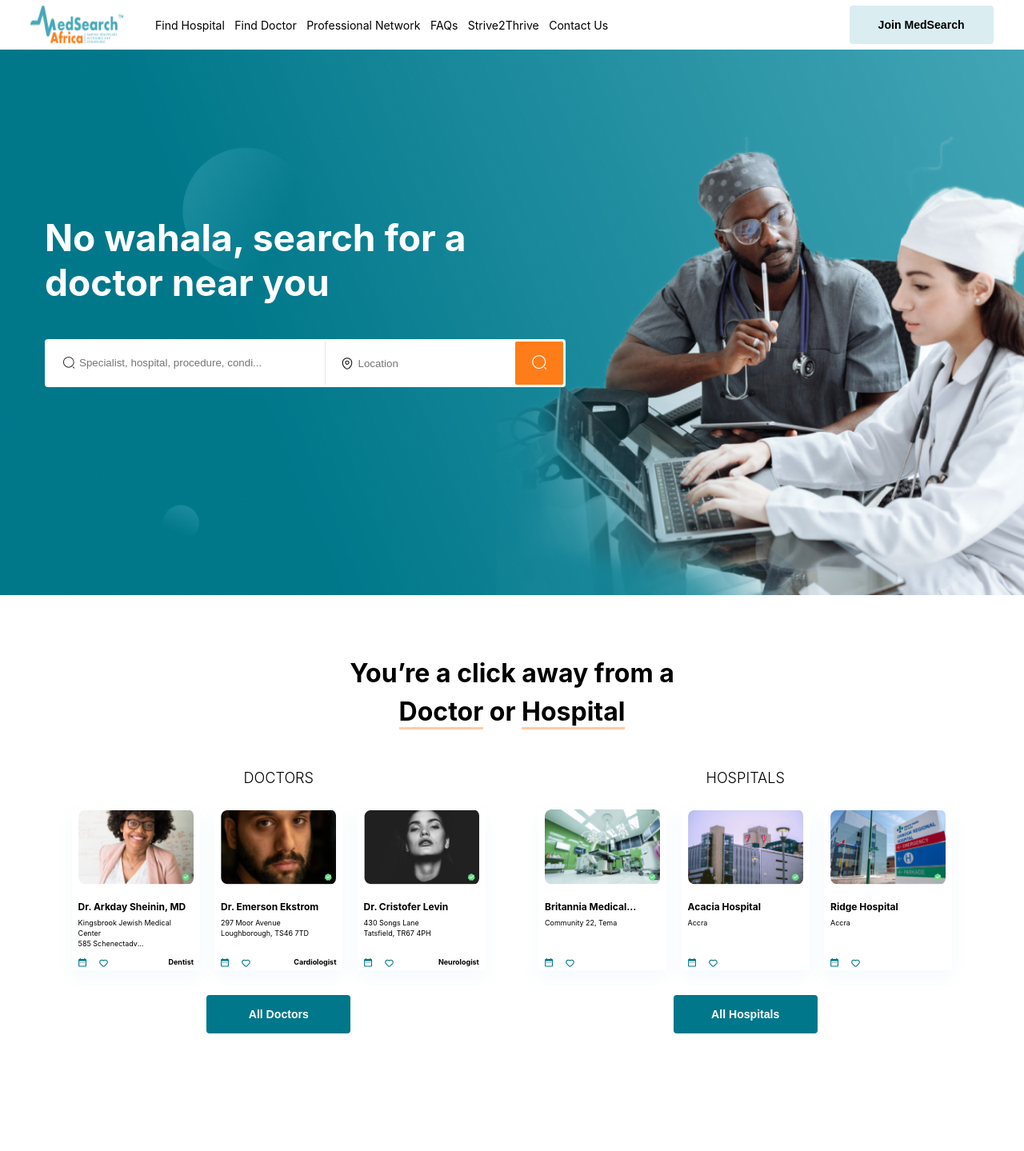
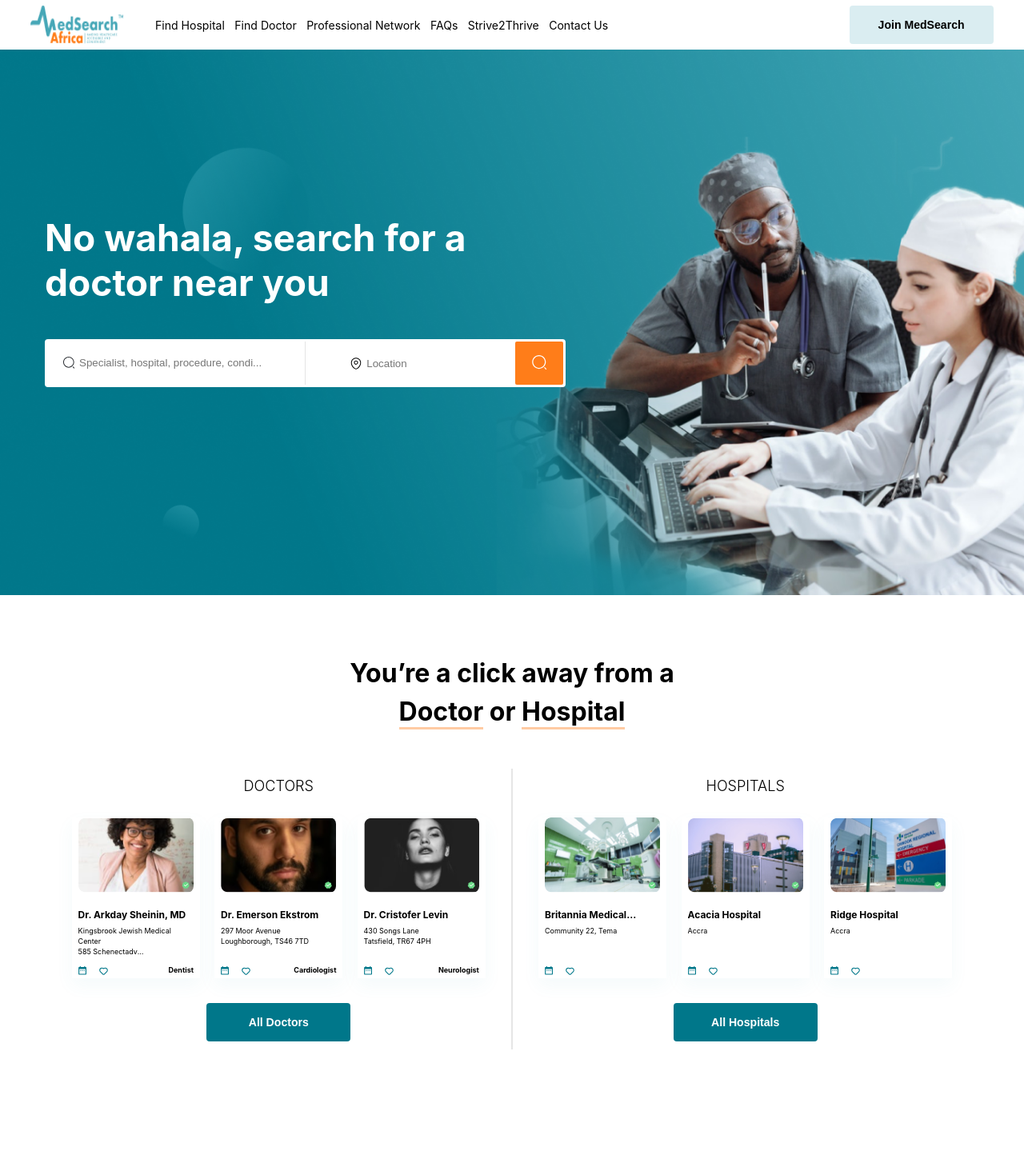
Before and after one commit to Samowusu/Project, a React (Create React App) app: page / in a window 1280 px wide. Shown: the top 1439 px of the page at 80% size. Built offline with nearby package versions, Linux system fonts and the light colour scheme.

Commit message:
vertical line added to the featured component. footer component was further edited by removing the padding bottom

```diff
--- a/src/App.css
+++ b/src/App.css
@@ -1,3 +1,9 @@
+.vertical-line {
+  border: 1px solid #e5e5e5;
+  margin-top: 47px;
+  height: 21.94rem;
+}
+
 .carousel .control-dots .dot {
   background-color: #c4c4c4;
 }
--- a/src/components/featured/Featured.js
+++ b/src/components/featured/Featured.js
@@ -24,6 +24,7 @@ function Featured({ doctorsList, hospitalsList }) {
         }}
       >
         <Doctors doctorsList={doctorsList} />
+        <div className="vertical-line"></div>
         <Hospitals hospitalsList={hospitalsList} />
       </Container>
     </Container>
--- a/src/components/footer/Footer.module.css
+++ b/src/components/footer/Footer.module.css
@@ -1,7 +1,7 @@
 .footer {
   width: 100%;
   background: #00778a;
-  padding: 6.13rem 0;
+  padding-top: 6.13rem;
   display: flex;
   flex-direction: column;
   align-items: center;
--- a/src/components/header/search/Location.module.css
+++ b/src/components/header/search/Location.module.css
@@ -3,6 +3,7 @@
   display: flex;
   align-items: center;
   justify-content: center;
+  padding-left: 2.94rem;
 }
 
 .location .icon {
--- a/src/components/header/search/UserInput.module.css
+++ b/src/components/header/search/UserInput.module.css
@@ -4,10 +4,6 @@
   display: flex;
   align-items: center;
   border-right: 1px solid #e5e5e5;
-}
-
-.user-input .icon {
-  font-weight: 200;
 }
 
 .user-input input {
```
